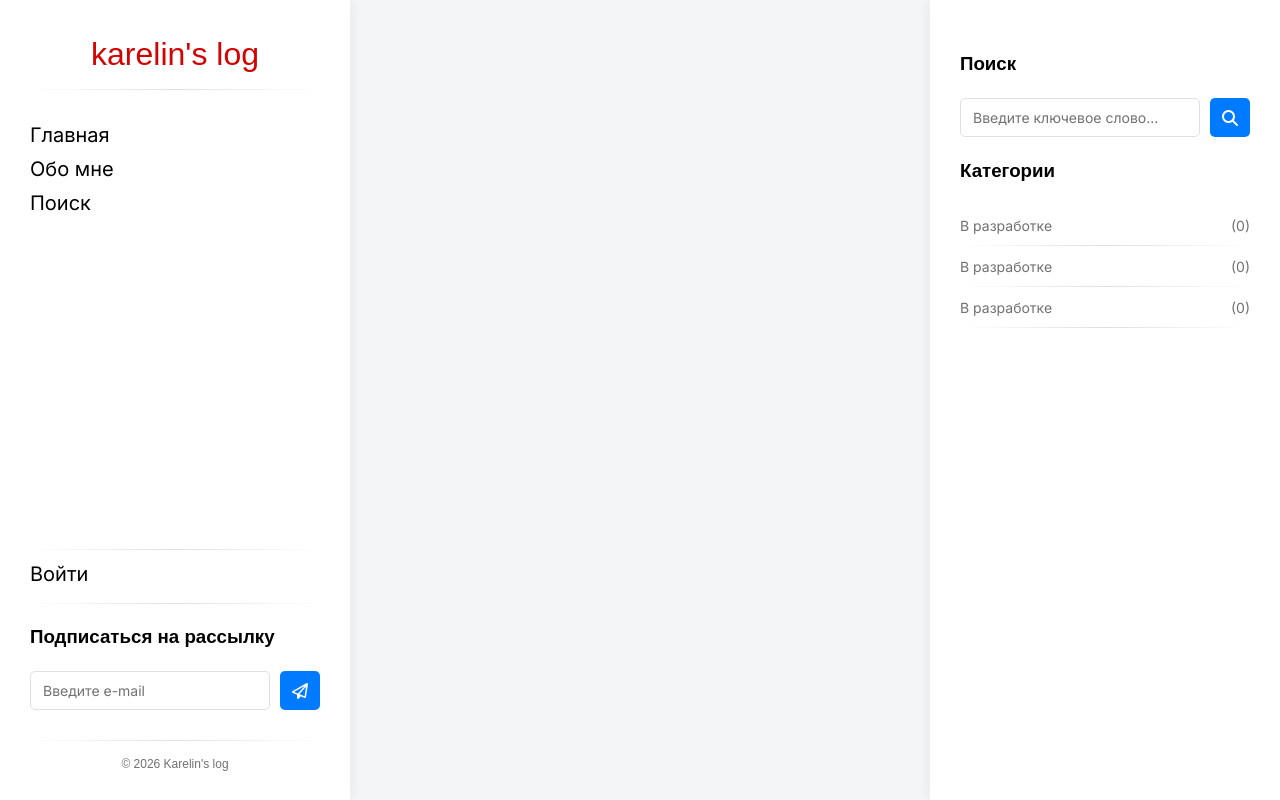
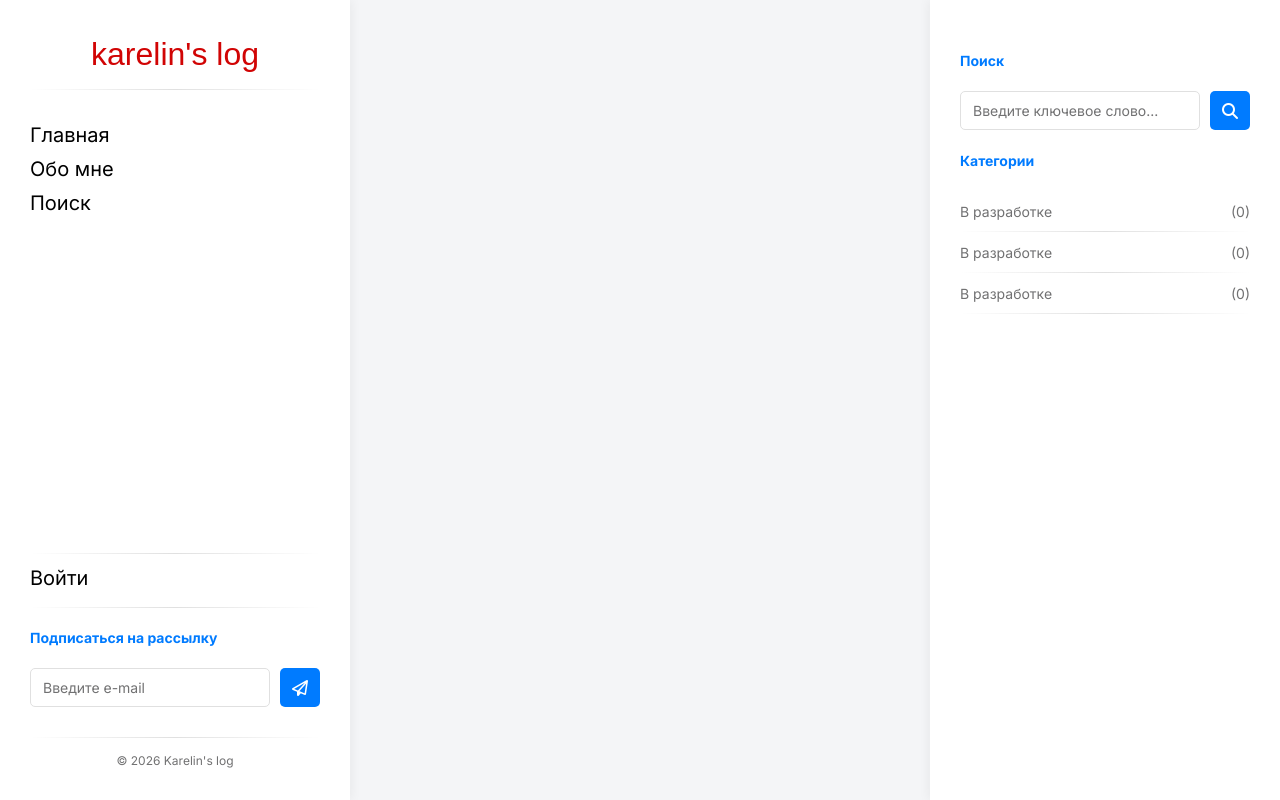
Before and after one commit to KarelinIvan/Karelin-s-Log, a FastAPI app: template app/templates/base.html in a window 1280 px wide. Run offline with FastAPI, Linux system fonts and the light colour scheme; the template is opened without the code that fills it, so the values that code supplies are empty; parts of the project's set-up code (start-up, migrations or seed data) failed here and were passed over; some web fonts are replaced.

Commit message:
настройка стилей и шаблонов

```diff
--- a/app/static/css/style.css
+++ b/app/static/css/style.css
@@ -1,5 +1,4 @@
 :root {
-    --font-family: sans-serif;
     --font-family-Inter: 'Inter', sans-serif;
     --font-family-Jim-Nightshade: 'Jim Nightshade', sans-serif;
     --font-family-Splash: 'Splash', sans-serif;
@@ -47,7 +46,7 @@ html {
 
 body {
     margin: 0;
-    font-family: var(--font-family);
+    font-family: var(--font-family-Inter);
     font-size: 1rem;
     font-weight: 400;
     line-height: 1.5;
@@ -272,7 +258,6 @@ form {
 
 .copyright {
     padding-top: 15px;
-    max-height: 30px;
     text-align: center;
     font-size: var(--text-xs);
     color: var(--color-grey);
@@ -351,43 +318,44 @@ form {
     font-family: var(--font-family-Inter);
     color: var(--color-grey);
     padding-bottom: 15px;
+    text-align: justify;
 }
 
 .post-card__link {
+    color: var(--color-grey);
+    font-family: var(--font-family-Inter);
+}
+
+.post-card__link:hover {
     color: var(--color-blue);
-    font-family: var(--font-family-Inter);
 }
 
 /* Правая колонка */
 .sidebar-right {
     width: 350px;
-    /* Фиксированная ширина, как у левой */
     background-color: var(--color-white);
     padding: 30px;
     flex-shrink: 0;
-    /* Запрещаем сжиматься */
     box-shadow: -2px 0 10px var(--color-shadow);
 }
 
 .widget-title {
     padding: 20px 0;
-    color: var(--color-black);
+    color: var(--color-blue);
+    font-size: var(--text-sm);
 }
 
-/* Форма поиска справа */
 .search-form {
     display: flex;
     gap: 10px;
     align-items: stretch;
 }
 
-/* Список категорий */
 .category-list li {
     position: relative;
-    /* Нужно для позиционирования линии */
 }
 
-.category-list a {
+.category-list__link {
     display: flex;
     justify-content: space-between;
     padding: 10px 0;
--- a/app/templates/base.html
+++ b/app/templates/base.html
@@ -87,9 +87,12 @@
             <div class="widget">
                 <h3 class="widget-title">Категории</h3>
                 <ul class="category-list">
-                    <li class="divider-bottom"><a href="#">В разработке <span>(0)</span></a></li>
-                    <li class="divider-bottom"><a href="#">В разработке <span>(0)</span></a></li>
-                    <li class="divider-bottom"><a href="#">В разработке <span>(0)</span></a></li>
+                    <li class="divider-bottom"><a class="category-list__link" href="#">В разработке <span>(0)</span></a>
+                    </li>
+                    <li class="divider-bottom"><a class="category-list__link" href="#">В разработке <span>(0)</span></a>
+                    </li>
+                    <li class="divider-bottom"><a class="category-list__link" href="#">В разработке <span>(0)</span></a>
+                    </li>
                 </ul>
             </div>
 
```
Also changed, not shown: other parts of app/static/css/style.css (+39 -32 lines), app/templates/post_detail.html (+13 -7 lines).
